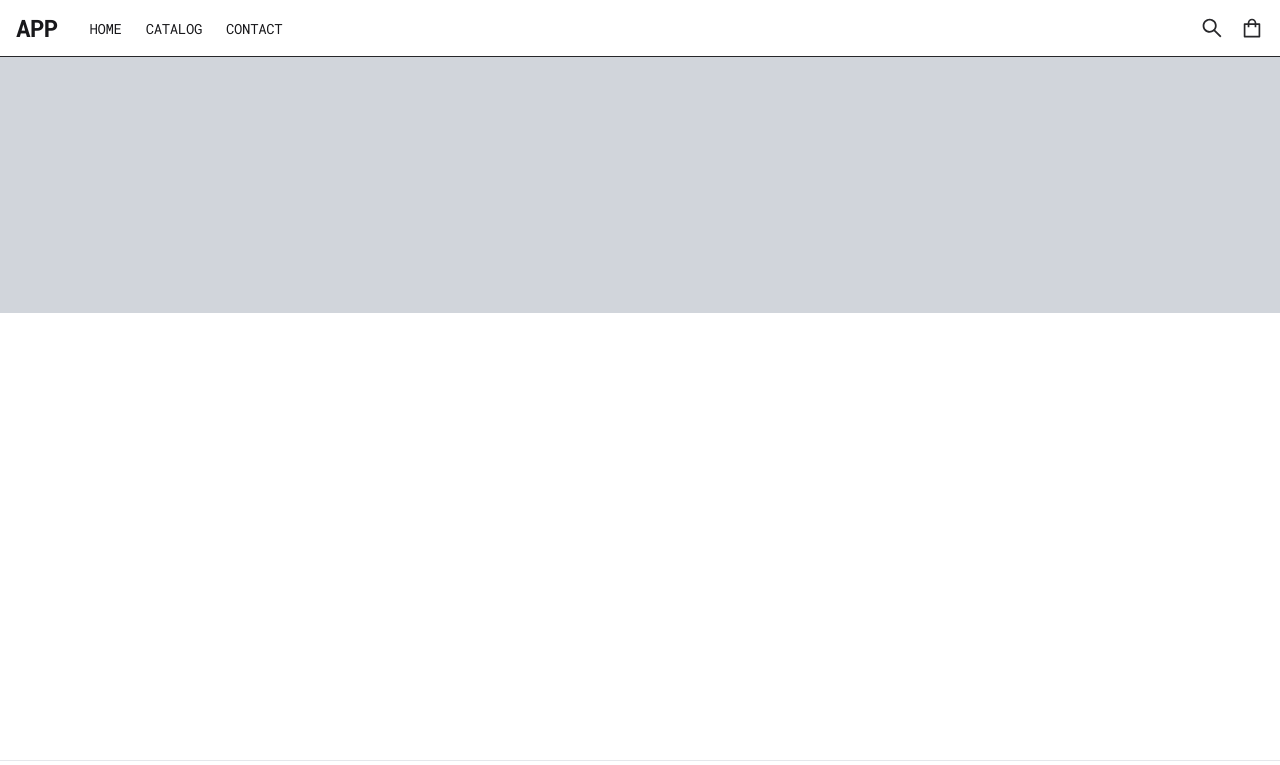
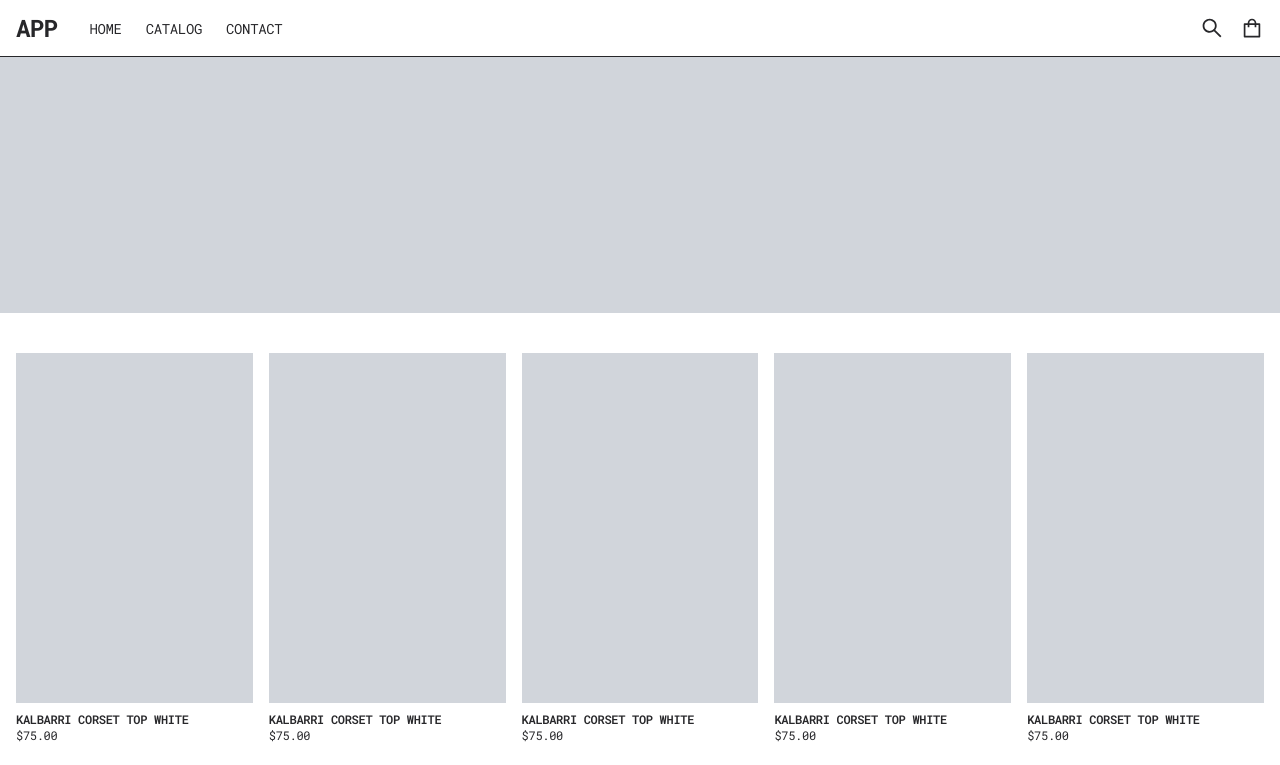
Before and after one commit to lbavendanos/privoti, a Next.js app: page / in a window 1280 px wide. Shown: the top 765 px of the page. Built offline with nearby package versions, Linux system fonts and the light colour scheme; no server answers.

Commit message:
Add products

```diff
--- a/src/app/layout.tsx
+++ b/src/app/layout.tsx
@@ -59,7 +59,7 @@ export default function RootLayout({
 }) {
   return (
     <html lang="en" className={roboto.className}>
-      <body className="flex flex-col min-h-screen bg-white">
+      <body className="flex flex-col min-h-screen bg-white text-zinc-800">
         <header className="border-b border-zinc-800">
           <Container>
             <div className="flex justify-between items-center">
--- a/src/layouts/base/components/BaseLogo.tsx
+++ b/src/layouts/base/components/BaseLogo.tsx
@@ -5,10 +5,7 @@ export default function BaseLogo() {
   const appName = config('app.name')
 
   return (
-    <Link
-      href="/"
-      className="text-zinc-900 text-2xl uppercase font-bold tracking-tight"
-    >
+    <Link href="/" className="text-2xl uppercase font-bold tracking-tight">
       {appName}
     </Link>
   )
--- a/src/layouts/base/components/BaseNavbarLink.tsx
+++ b/src/layouts/base/components/BaseNavbarLink.tsx
@@ -15,7 +15,7 @@ export default function BaseNavbarLink({
       href={href}
       className={cn(
         'px-3 py-2',
-        'font-normal text-zinc-900 hover:font-semibold text-sm uppercase tracking-tight'
+        'font-normal hover:font-semibold text-sm uppercase tracking-tight'
       )}
     />
   )
--- a/src/modules/home/HomeModule.tsx
+++ b/src/modules/home/HomeModule.tsx
@@ -1,11 +1,27 @@
+import { cn } from 'lib/utils/helpers'
 import Container from '@/common/components/Container'
 import HomeBanner from './components/HomeBanner'
+import HomeProduct from './components/HomeProduct'
 
 export default function HomeModule() {
   return (
     <div className="flex flex-col">
       <HomeBanner />
-      <Container className="my-10"></Container>
+      <Container className="my-10">
+        <div
+          className={cn(
+            'grid grid-cols-2 gap-4',
+            'md:grid-cols-3',
+            'lg:grid-cols-4',
+            'xl:grid-cols-5',
+            '2xl:grid-cols-6'
+          )}
+        >
+          {Array.from({ length: 24 }, (_, i) => (
+            <HomeProduct key={i} />
+          ))}
+        </div>
+      </Container>
     </div>
   )
 }
--- /dev/null
+++ b/src/modules/home/components/HomeProduct.tsx
@@ -0,0 +1,14 @@
+import { cn } from 'lib/utils/helpers'
+import Link from 'next/link'
+
+export default function HomeProduct() {
+  return (
+    <Link href="/" className="flex flex-col">
+      <div className="bg-gray-300 w-full h-[350px]"></div>
+      <div className={cn('flex flex-col my-2', 'tracking-tight text-xs')}>
+        <p className="font-semibold">KALBARRI CORSET TOP WHITE</p>
+        <p className="font-normal">$75.00</p>
+      </div>
+    </Link>
+  )
+}
```
